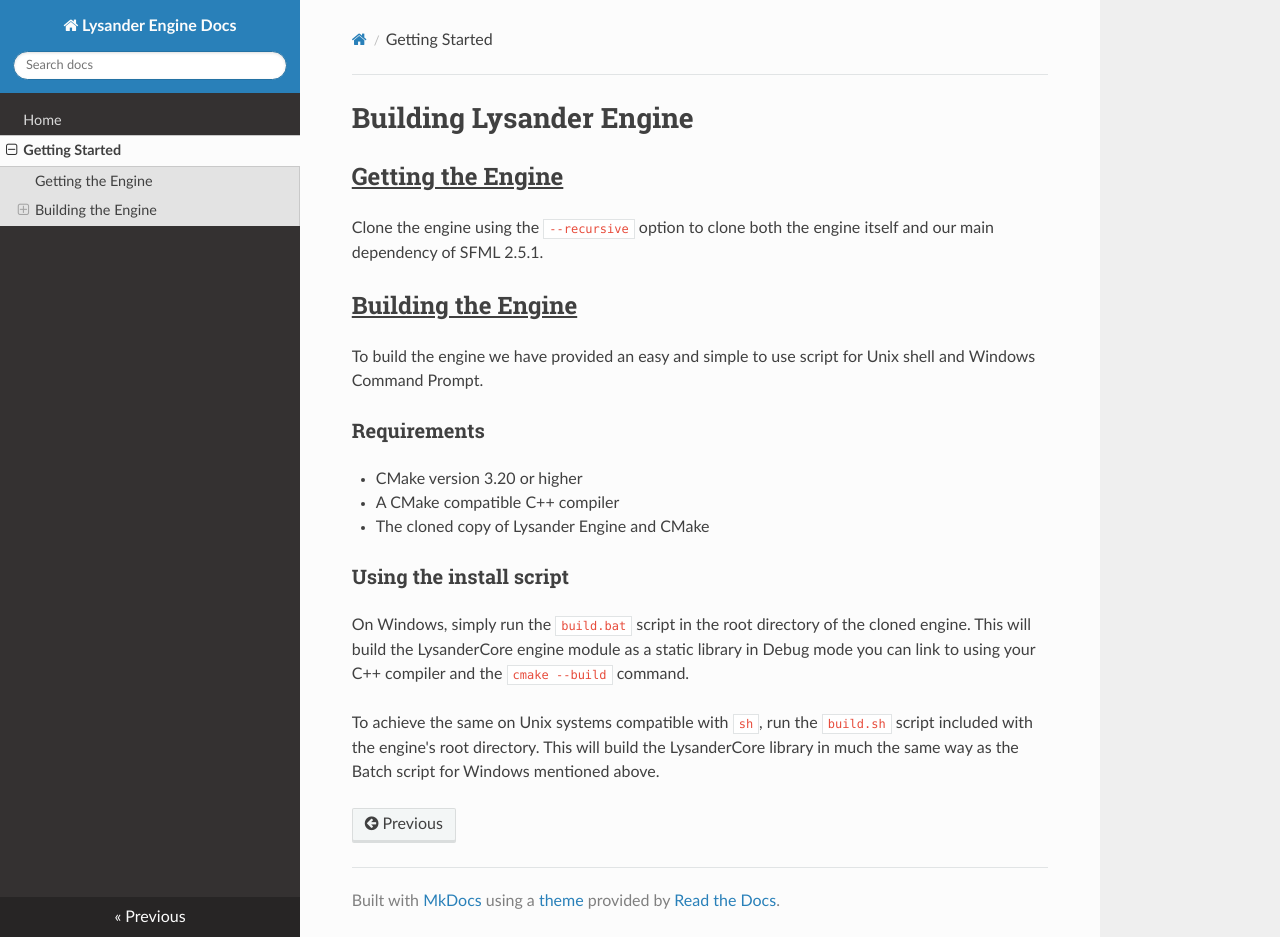
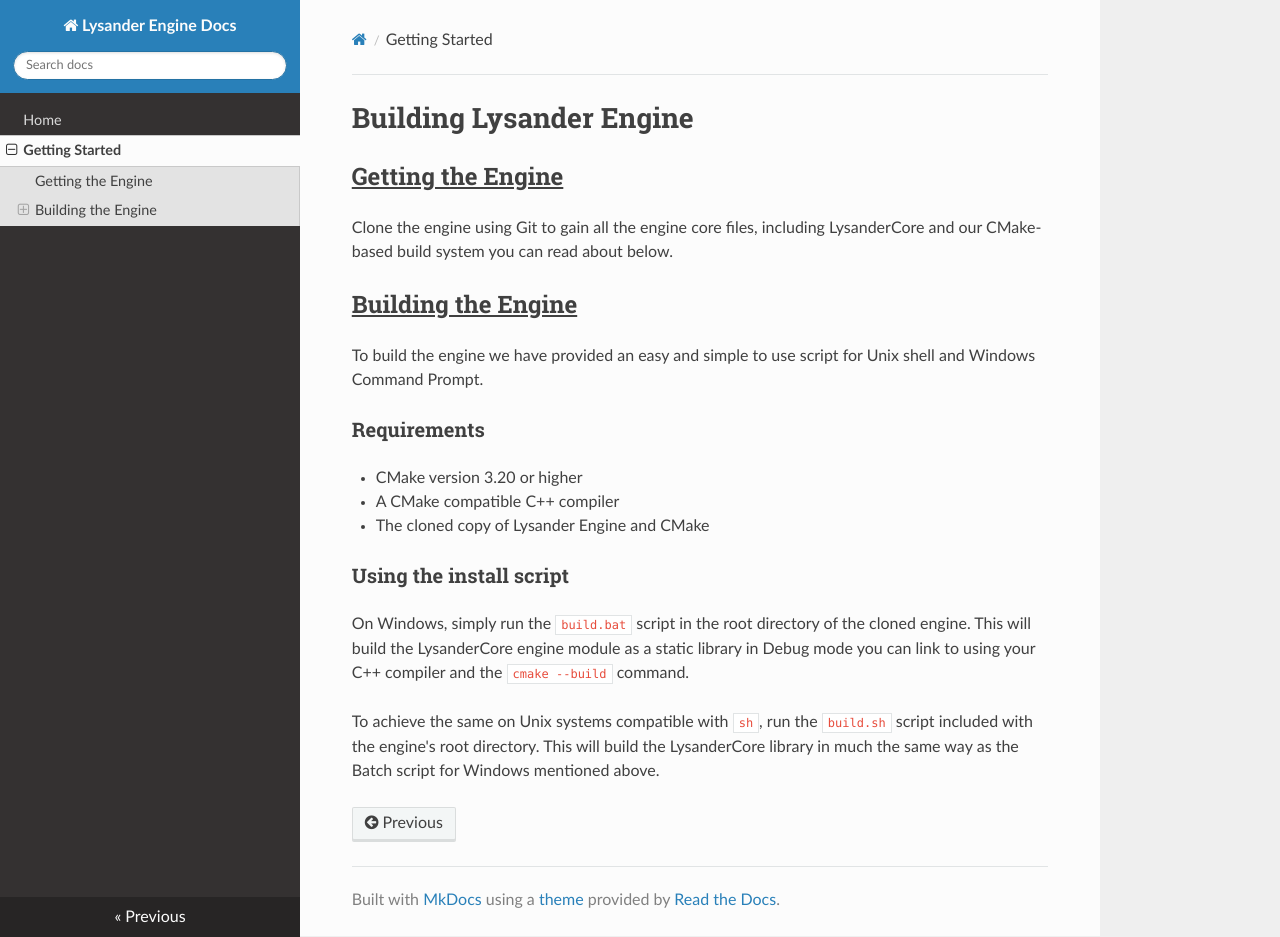
Before and after one commit to lysanderengine/docs, an MkDocs documentation site: the page built from docs/building.md, in a window 1280 px wide and 937 px high. Built offline with MkDocs 1.6.1, drawn with Linux system fonts in a browser that asks for light colours; nearby versions of some CDN libraries.

Commit message:
Updated git cloning instructions

````diff
--- a/docs/building.md
+++ b/docs/building.md
@@ -2,8 +2,8 @@
 
 ## <u>Getting the Engine</u>
 
-Clone the engine using the ```--recursive``` option to clone both the engine itself
-and our main dependency of SFML 2.5.1.
+Clone the engine using Git to gain all the engine core files, including LysanderCore and our
+CMake-based build system you can read about below.
 
 ## <u>Building the Engine</u>
 To build the engine we have provided an easy and simple to
````
